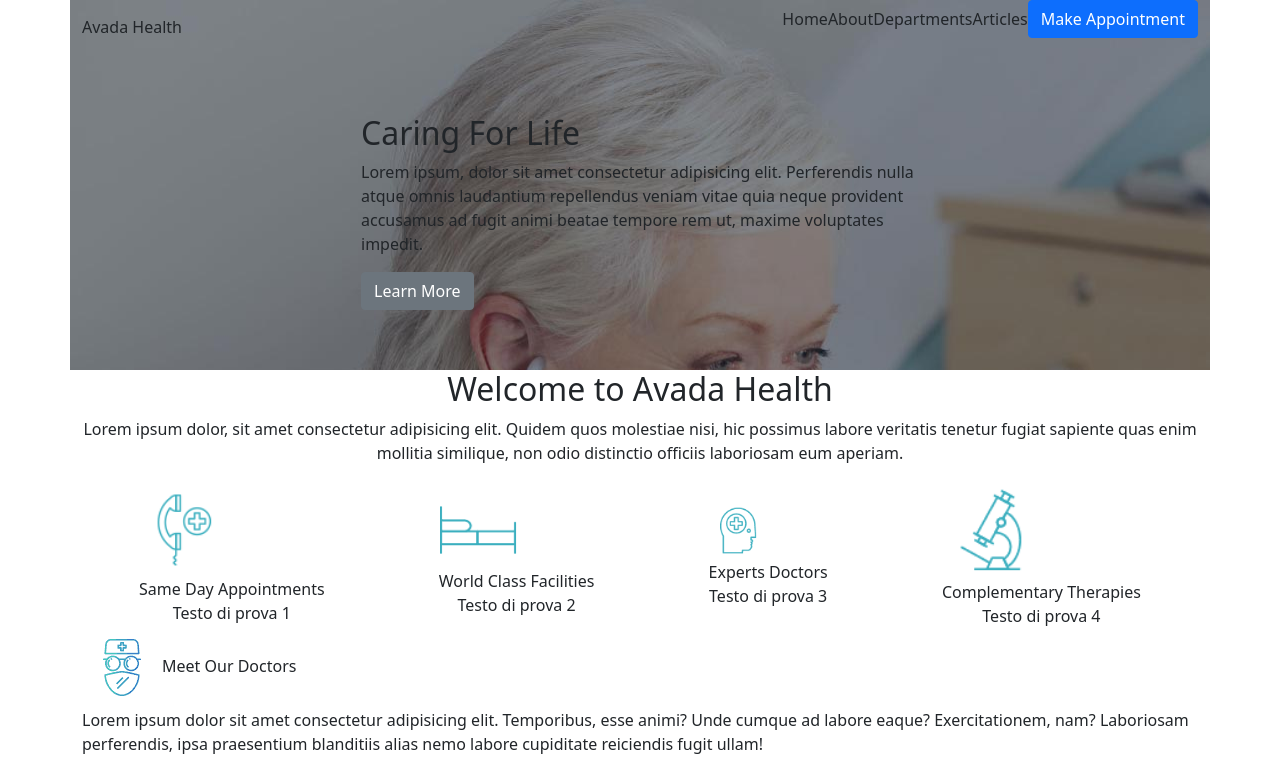
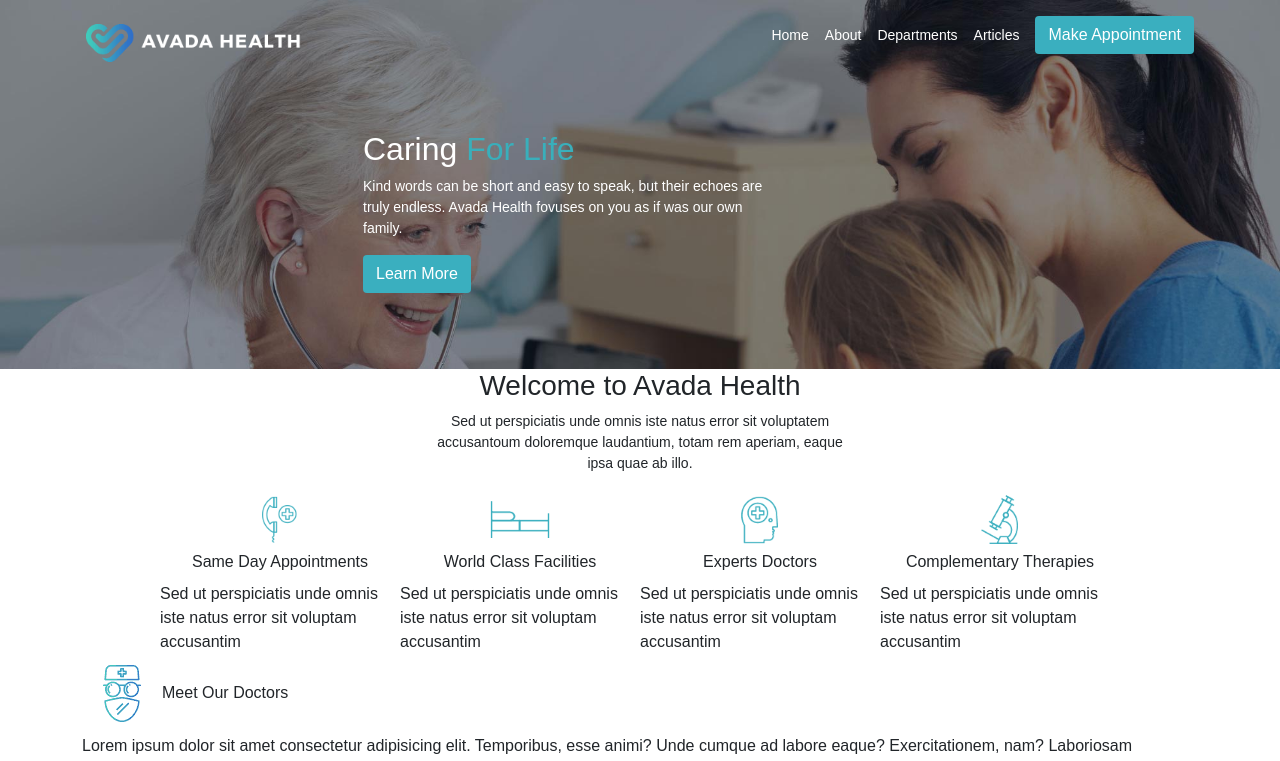
Before and after one commit to alfredochs/proj-html-vuejs, a Vue app: page / in a window 1280 px wide. Shown: the top 761 px of the page. Built offline with nearby package versions, Linux system fonts and the light colour scheme.

Commit message:
welcome layout done

```diff
--- a/package.json
+++ b/package.json
@@ -11,6 +11,7 @@
   "dependencies": {
     "bootstrap": "^5.1.3",
     "core-js": "^3.6.5",
+    "font-awesome": "^4.7.0",
     "vue": "^2.6.11"
   },
   "devDependencies": {
--- a/src/App.vue
+++ b/src/App.vue
@@ -7,6 +7,7 @@
     <Facilities></Facilities>
     <Appointment></Appointment>
     <Slider></Slider>
+    <Footer></Footer>
   </div>
 </template>
 
@@ -18,6 +19,7 @@ import Services from "./components/Services.vue";
 import Facilities from "./components/Facilities.vue";
 import Appointment from "./components/Appointment.vue";
 import Slider from "./components/Slider.vue";
+import Footer from "./components/Footer.vue";
 
 export default {
   name: "App",
@@ -29,6 +31,7 @@ export default {
     Facilities,
     Appointment,
     Slider,
+    Footer,
   },
 };
 </script>
@@ -36,4 +39,8 @@ export default {
 <style lang="scss">
 @import "~bootstrap/scss/bootstrap";
 @import "@/styles/allStyles.scss";
+@import "~font-awesome/css/font-awesome.min.css";
+body {
+  font-family: Arial, Helvetica, sans-serif;
+}
 </style>
--- a/src/components/Appointment.vue
+++ b/src/components/Appointment.vue
@@ -1,5 +1,5 @@
 <template>
-  <div>
+  <div class="bg-appointment text-white">
     <div class="appointment-container text-center">
       <h2>Make an Appointment</h2>
       <p>
@@ -60,7 +60,7 @@
 
       <!-- fine nome e cognome -->
       <!-- text area -->
-      <div class="mb-3">
+      <div class="">
         <label for="exampleFormControlTextarea1" class="form-label"
           >Example textarea
         </label>
@@ -88,4 +88,8 @@ export default {
   margin: auto;
   text-align: left;
 }
+.bg-appointment {
+  background-image: url("../assets/images/make-an-appointment.jpg");
+  background-size: cover;
+}
 </style>
--- a/src/components/Facilities.vue
+++ b/src/components/Facilities.vue
@@ -1,6 +1,6 @@
 <template>
   <div>
-    <div class="container-fluid bg-danger p-5">
+    <div class="container-fluid p-5 bg-facilities">
       <div class="container">
         <div
           class="
@@ -10,7 +10,7 @@
             text-center
             w-50
             m-auto
-            bg-danger
+            text-white
           "
         >
           <img src="../assets/images/icon-7.png" alt="" style="width: 40px" />
@@ -75,9 +75,8 @@ export default {
 </script>
 
 <style lang="scss">
-.my-bg {
-  background-color: lightblue;
-
-  //   border: 1px solid;
+.bg-facilities {
+  background-image: url("../assets/images/paralax-bg-tour-facilities.jpg");
+  background-size: cover;
 }
 </style>
--- /dev/null
+++ b/src/components/Footer.vue
@@ -0,0 +1,84 @@
+<template>
+  <div class="container row">
+    <div class="col-4 d-flex flex-column">
+      <img
+        src="../assets/images/medical_logo_2x_dark.png"
+        class="w-50"
+        alt=""
+        style=""
+      />
+      <p>
+        Lorem ipsum dolor sit amet consectetur adipisicing elit. Facere rerum
+        atque tempora rem, illum corrupti quo obcaecati quidem quae est debitis
+        doloribus laborum enim quasi aliquam exercitationem, ullam tenetur nemo?
+      </p>
+      <span>Learn More About Us</span>
+      <div class="d-flex">
+        <a href="#">face</a>
+        <a href="#">twitter</a>
+        <a href="#">youtube</a>
+        <a href="#">instagram</a>
+      </div>
+    </div>
+    <div class="col-4">
+      <span>Contact Information</span>
+      <ul class="list-unstyled">
+        <li class="d-flex">
+          <img
+            src="../assets/images/medical_logo_2x_dark.png"
+            alt=""
+            width="20px"
+          />
+          <span>Indirizzo</span>
+        </li>
+        <li>Telefono</li>
+      </ul>
+    </div>
+    <div class="col-4">
+      <h6>Medical Departments</h6>
+      <ul class="d-flex flex-column list-unstyled">
+        <li v-for="reparto in reparti" :key="reparto">
+          {{ reparto }}
+        </li>
+      </ul>
+      <button class="col-6 btn btn-danger">View Our Departments</button>
+    </div>
+  </div>
+</template>
+
+<script>
+export default {
+  name: "Footer",
+  data() {
+    return {
+      reparti: [
+        "Cardiology",
+        "Pedriatrics",
+        "Diabetes Care",
+        "Pren-Natel Care",
+        "Ultrasound Echocardiogram",
+      ],
+      // [
+      //   {
+      //     tipo: "Cardiology",
+      //   },
+      //   {
+      //     tipo: "Pediatrics",
+      //   },
+      //   {
+      //     tipo: "Diabetes Care",
+      //   },
+      //   {
+      //     tipo: "Pren-Natel Care",
+      //   },
+      //   {
+      //     tipo: "Ultrasound Echocardiogram",
+      //   },
+      // ],
+    };
+  },
+};
+</script>
+
+<style>
+</style>
--- a/src/components/Header.vue
+++ b/src/components/Header.vue
@@ -1,29 +1,36 @@
 <template>
-  <div class="container my-bg-header">
+  <div class="container-fluid my-bg-header text-white h-100">
+    <div class="container p-3">
       <div class="top d-flex justify-content-between align-items-center">
-      <div class="">Avada Health</div>
+        <div class="">
+          <img
+            src="../assets/images/medical_logo_1x_light.png"
+            class="w-75"
+            alt=""
+          />
+        </div>
 
         <div>
-        <ul class="d-flex list-unstyled align-items-center">
-          <li>Home</li>
-          <li>About</li>
-          <li>Departments</li>
-          <li>Articles</li>
+          <ul class="d-flex list-unstyled align-items-center description-text">
+            <li v-for="link in links" :key="link" class="pe-3">
+              {{ link }}
+            </li>
             <li>
-            <button class="btn btn-primary">Make Appointment</button>
+              <button class="btn btn-principal">Make Appointment</button>
             </li>
           </ul>
         </div>
       </div>
-    <div class="center-container">
-      <h2>Caring For Life</h2>
-      <p>
-        Lorem ipsum, dolor sit amet consectetur adipisicing elit. Perferendis
-        nulla atque omnis laudantium repellendus veniam vitae quia neque
-        provident accusamus ad fugit animi beatae tempore rem ut, maxime
-        voluptates impedit.
+      <div class="center-container col-6">
+        <div class="w-75">
+          <h2>Caring <span class="colored-text"> For Life </span></h2>
+          <p class="description-text">
+            Kind words can be short and easy to speak, but their echoes are
+            truly endless. Avada Health fovuses on you as if was our own family.
           </p>
-      <button class="btn btn-secondary">Learn More</button>
+          <button class="btn btn-principal">Learn More</button>
+        </div>
+      </div>
     </div>
   </div>
 </template>
@@ -33,7 +40,7 @@ export default {
   name: "Header",
   data() {
     return {
-      background: require("@/assets/images/header-image-homepage.jpg"),
+      links: ["Home", "About", "Departments", "Articles"],
     };
   },
 };
@@ -43,5 +50,16 @@ export default {
 // @import "@/styles/header.scss";
 .my-bg-header {
   background-image: url("../assets/images/header-image-homepage.jpg");
+  background-size: cover;
+  .colored-text {
+    color: #39afbb;
+  }
+  .btn-principal {
+    background-color: #3aafbf;
+    color: white;
+  }
+  .description-text {
+    font-size: 14px;
+  }
 }
 </style>
--- a/src/components/Slider.vue
+++ b/src/components/Slider.vue
@@ -1,5 +1,5 @@
 <template>
-  <div class="container-fluid bg-dark d-flex justify-content-center">
+  <div class="container-fluid bg-slider d-flex justify-content-center">
     <div v-for="(logo, i) in logos" :key="i">
       <img :src="logo.img" alt="" />
     </div>
@@ -35,4 +35,12 @@ export default {
 </script>
 
 <style>
+.bg-slider {
+  background: rgb(52, 111, 171);
+  background: linear-gradient(
+    90deg,
+    rgba(52, 111, 171, 1) 0%,
+    rgba(81, 181, 185, 1) 52%
+  );
+}
 </style>
--- a/src/components/Welcome.vue
+++ b/src/components/Welcome.vue
@@ -1,20 +1,22 @@
 <template>
-  <div class="container my-container">
-    <h2>Welcome to Avada Health</h2>
-    <p>
-      Lorem ipsum dolor, sit amet consectetur adipisicing elit. Quidem quos
-      molestiae nisi, hic possimus labore veritatis tenetur fugiat sapiente quas
-      enim mollitia similique, non odio distinctio officiis laboriosam eum
-      aperiam.
-    </p>
-    <div class="d-flex justify-content-around">
+  <div>
+    <div class="container my-container" style="max-width: 35%">
+      <h3>Welcome to Avada Health</h3>
+      <p class="description-text">
+        Sed ut perspiciatis unde omnis iste natus error sit voluptatem
+        accusantoum doloremque laudantium, totam rem aperiam, eaque ipsa quae ab
+        illo.
+      </p>
+    </div>
+
+    <div class="d-flex justify-content-around w-75 m-auto">
       <div
-        class="d-flex flex-column justify-content-center"
+        class="d-flex flex-column justify-content-center align-items-center"
         v-for="(chiave, i) in welcomeIcons"
         :key="i"
       >
-        <img :src="chiave.img" alt="" class="w-50" />
-        <span> {{ chiave.title }}</span>
+        <img :src="chiave.img" alt="" class="w-25" />
+        <span class="pb-2"> {{ chiave.title }}</span>
         <span>{{ chiave.description }}</span>
       </div>
     </div>
@@ -29,22 +31,26 @@ export default {
       welcomeIcons: [
         {
           title: "Same Day Appointments",
-          description: "Testo di prova 1",
+          description:
+            "Sed ut perspiciatis unde omnis iste natus error sit voluptam accusantim",
           img: require("../assets/images/icon-1.png"),
         },
         {
           title: "World Class Facilities",
-          description: "Testo di prova 2",
+          description:
+            "Sed ut perspiciatis unde omnis iste natus error sit voluptam accusantim",
           img: require("../assets/images/icon-2.png"),
         },
         {
           title: "Experts Doctors",
-          description: "Testo di prova 3",
+          description:
+            "Sed ut perspiciatis unde omnis iste natus error sit voluptam accusantim",
           img: require("../assets/images/icon-3.png"),
         },
         {
           title: "Complementary Therapies",
-          description: "Testo di prova 4",
+          description:
+            "Sed ut perspiciatis unde omnis iste natus error sit voluptam accusantim",
           img: require("../assets/images/icon-4.png"),
         },
       ],
@@ -59,4 +65,7 @@ export default {
   margin: auto;
   text-align: center;
 }
+.description-text {
+  font-size: 14px;
+}
 </style>
```
Also changed, not shown: 1 other file (tests, documents, lock files or other folders). Lines whose indentation alone changed are shown as unchanged.
